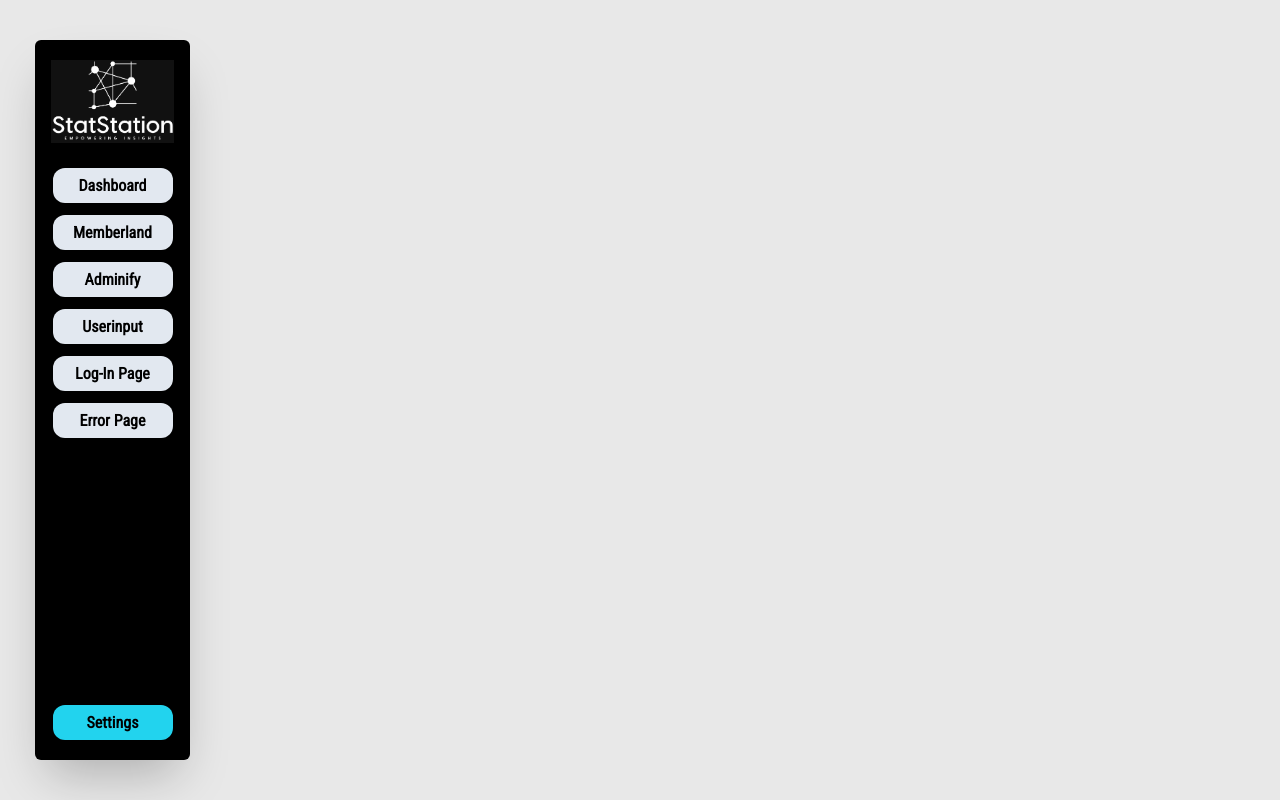
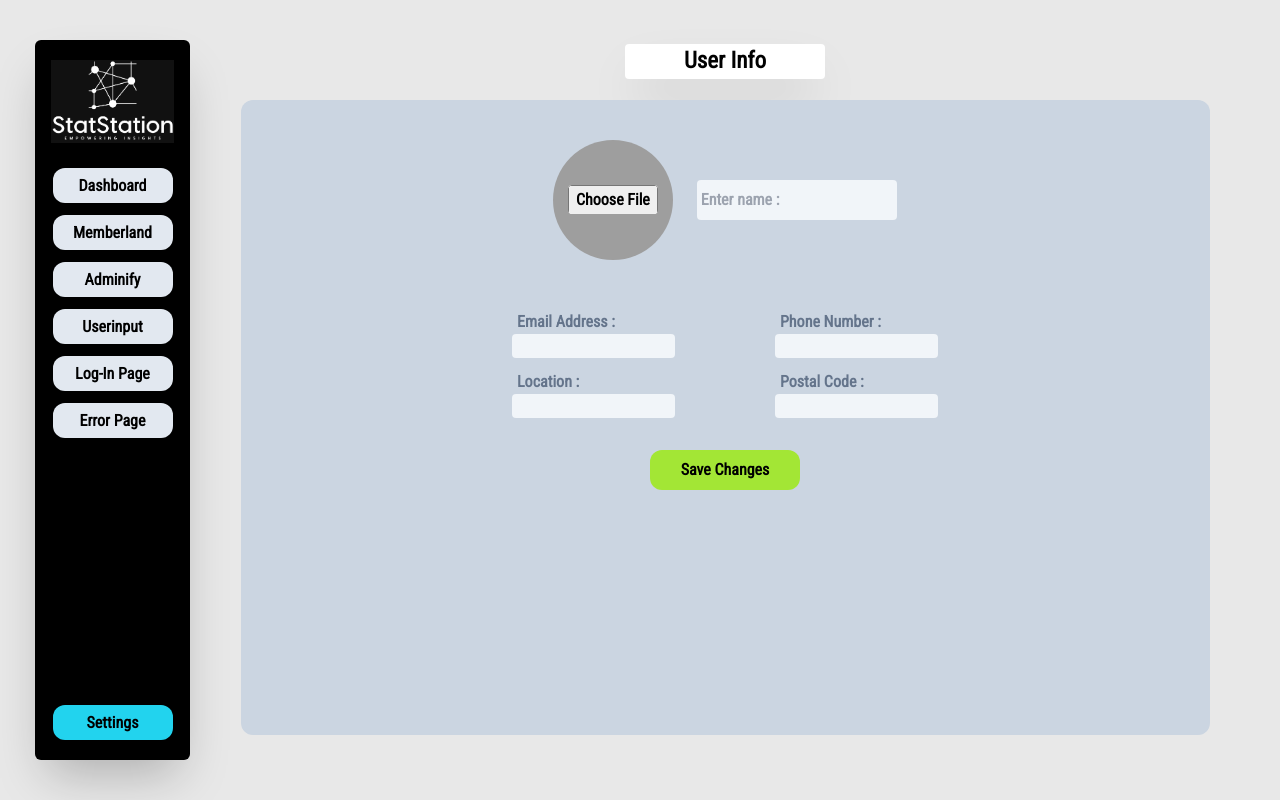
Before and after one commit to A-bdallah-mohamed/Dashboard-react-project, a React (Create React App) app: page /pages/Settings in a window 1280 px wide. Built offline with nearby package versions, Linux system fonts and the light colour scheme; grey boxes are pictures that could not be loaded.

Commit message:
Add files via upload

```diff
--- a/src/App.js
+++ b/src/App.js
@@ -45,7 +45,7 @@ const [newperson,setnewperson] = useState({
     <Route path="/pages/Userinput" element={<Userinput data={data} setdata={setdata} />} />
     <Route path="/pages/LOGIN" element={<LOGIN />} />
     <Route path="/pages/Error" element={<Error />} />
-    <Route path="/pages/Settings" element={<Settings />} />
+    <Route path="/pages/Settings" element={<Settings mainuser={mainuser} setmainuser={setmainuser}/>} />
     </Routes>
   </BrowserRouter>
   </NewpersontoaddContext.Provider>
--- a/src/compnents/overview.js
+++ b/src/compnents/overview.js
@@ -46,7 +46,7 @@ useEffect(()=> {
 
 
     <div className='font-roboto-condensed font-bold  text-[23px] justify-between flex items-center'>
-        <div>Welcome back Abdallah 👋</div>
+        <div>Welcome back {mainuser.name} 👋</div>
         <div className='flex items-center'>
         <button className='middle none center rounded-lg bg-lime-400 py-3 px-6 font-sans text-xs font-bold uppercase text-black shadow-md shadow-lime-600/20 transition-all hover:shadow-lg hover:shadow-lime-500/40 focus:opacity-[0.95] focus:shadow-none active:opacity-[0.85] active:shadow-none disabled:pointer-events-none disabled:opacity-50 disabled:shadow-none mr-[20px]'  data-ripple-light="true">Download Free</button>
         <div className='min-w-[60px] min-h-[60px] max-w-[60px] max-h-[60px] bg-slate-500 flex items-center justify-center rounded-full bg-cover' style={{backgroundImage: `url(${mainuser.img})`}}/>
@@ -130,8 +130,6 @@ useEffect(()=> {
   <Calendar onChange={onchange} value={Value}  />
 </div>
 
-
-
 </div>
 
 
--- a/src/pages/LOGIN.js
+++ b/src/pages/LOGIN.js
@@ -1,12 +1,8 @@
 import React from 'react'
-import Sidebar from '../compnents/sidebar'
-import { useEffect, useState } from 'react'
+import { useState } from 'react'
 import { FaFacebookF } from "react-icons/fa";
 import { IoLogoGoogleplus } from "react-icons/io";
 import { FaLinkedinIn } from "react-icons/fa";
-import { IoPersonCircleOutline } from "react-icons/io5";
-import { MdOutlineEmail } from "react-icons/md";
-import { IoLockClosedOutline } from "react-icons/io5";
 
 export default function LOGIN() {
 
@@ -36,7 +32,7 @@ export default function LOGIN() {
   <div className='text-6xl'>Welcome Back! </div>
     <div><br />Enter your personal details and<br />  start your journey with us</div>
   </div>
-  <div onClick={handleclick} className={isitlogin ? `overflow-hidden absolute top-[65%] left-[40%] hover:w-[165px] transition-all duration-1000 ease-in-out whitespace-nowrap bg-lime-400 border-[3px] border-white rounded-2xl w-[155px] h-[40px] hover:h-[50px] hover:bg-lime-200 cursor-pointer` : 'hover:h-[50px] overflow-hidden h-[40px] whitespace-nowrap absolute top-[65%] left-[35%] bg-lime-400 border-[3px] border-white rounded-2xl w-[250px] hover:w-[260px] transition-all duration-1000 ease-in-out hover:bg-lime-200 cursor-pointer' }>
+  <div onClick={handleclick} className={isitlogin ? `overflow-hidden absolute top-[65%] left-[41%] hover:w-[165px] transition-all duration-1000 ease-in-out whitespace-nowrap bg-lime-400 border-[3px] border-white rounded-2xl w-[155px] h-[40px] hover:h-[50px] hover:bg-lime-200 cursor-pointer` : 'hover:h-[50px] overflow-hidden h-[40px] whitespace-nowrap absolute top-[65%] left-[33%] bg-lime-400 border-[3px] border-white rounded-2xl w-[250px] hover:w-[260px] transition-all duration-1000 ease-in-out hover:bg-lime-200 cursor-pointer' }>
     <div className={isitlogin ? 'absolute top-[20%] left-[35%] transition-all duration-1000 ease-in-out' : 'top-[20%] left-[100%] absolute opacity-0 transition-all duration-1000 ease-in-out'}>Sign In</div>
     <div className={isitlogin ? 'top-[20%] right-[100%] absolute opacity-0 transition-all duration-1000 ease-in-out' : 'absolute top-[20%] right-[40%] transition-all duration-1000 ease-in-out'}>Sign Up</div>
   </div>
@@ -52,9 +48,9 @@ export default function LOGIN() {
 <div className={isitlogin ? ` px-[100px] text-center whitespace-nowrap absolute left-[-50%] transition-all duration-1000 ease-in-out` : ' px-[100px] text-center whitespace-nowrap absolute left-[-4%] transition-all duration-1000 ease-in-out'}>
 <div className='text-6xl'>Sign in to StatStation</div>
   <div className='flex items-center justify-center gap-[10px] mt-[25px]'>
-<div className='w-[50px] h-[50px] flex items-center justify-center border-[1px] border-black rounded-full'><FaFacebookF /></div>
-<div className='w-[50px] h-[50px] flex items-center justify-center border-[1px] border-black rounded-full'><IoLogoGoogleplus /></div>
-<div className='w-[50px] h-[50px] flex items-center justify-center border-[1px] border-black rounded-full'><FaLinkedinIn /></div>
+<div className='w-[50px] h-[50px] flex items-center justify-center border-[1px] border-black rounded-full hover:bg-slate-200 cursor-pointer'><FaFacebookF /></div>
+<div className='w-[50px] h-[50px] flex items-center justify-center border-[1px] border-black rounded-full hover:bg-slate-200 cursor-pointer'><IoLogoGoogleplus /></div>
+<div className='w-[50px] h-[50px] flex items-center justify-center border-[1px] border-black rounded-full hover:bg-slate-200 cursor-pointer'><FaLinkedinIn /></div>
   </div>
   <div className='mt-[20px] text-slate-400'>Or use your email accout.</div>
   <form className='flex items-center justify-center flex-col gap-[10px] mt-[10px]'>
@@ -71,9 +67,9 @@ export default function LOGIN() {
 <div className={isitlogin ? ` px-[100px] text-center whitespace-nowrap absolute right-[5%] transition-all duration-1000 ease-in-out` : ' px-[100px] text-center whitespace-nowrap absolute right-[-50%] transition-all duration-1000 ease-in-out'}>
   <div className='text-6xl'>Create Account</div>
   <div className='flex items-center justify-center gap-[10px] mt-[25px]'>
-<div className='w-[50px] h-[50px] flex items-center justify-center border-[1px] border-black rounded-full'><FaFacebookF /></div>
-<div className='w-[50px] h-[50px] flex items-center justify-center border-[1px] border-black rounded-full'><IoLogoGoogleplus /></div>
-<div className='w-[50px] h-[50px] flex items-center justify-center border-[1px] border-black rounded-full'><FaLinkedinIn /></div>
+<div className='w-[50px] h-[50px] flex items-center justify-center border-[1px] border-black rounded-full hover:bg-slate-200 cursor-pointer'><FaFacebookF /></div>
+<div className='w-[50px] h-[50px] flex items-center justify-center border-[1px] border-black rounded-full hover:bg-slate-200 cursor-pointer'><IoLogoGoogleplus /></div>
+<div className='w-[50px] h-[50px] flex items-center justify-center border-[1px] border-black rounded-full hover:bg-slate-200 cursor-pointer'><FaLinkedinIn /></div>
   </div>
   <div className='mt-[20px] text-slate-400'>Or use your email for registration.</div>
   <form className='flex items-center justify-center flex-col gap-[10px] mt-[10px]'>
--- a/src/pages/Settings.js
+++ b/src/pages/Settings.js
@@ -2,11 +2,103 @@ import React from 'react'
 import Sidebar from '../compnents/sidebar'
 import { useEffect, useState } from 'react'
 
-export default function Settings() {
+export default function Settings({mainuser,setmainuser}) {
+  useEffect(()=> {
+    console.log(mainuser)
+  },[])
+
+
+
+const [image,setimage] = useState();
+const [name,setname] = useState();
+
+const handleImageChange = (event) => {
+    const file = event.target.files[0];
+    if (file) {
+      const reader = new FileReader();
+      reader.onload = (event) => {
+        setimage(event.target.result);
+
+      };
+      reader.readAsDataURL(file);
+    }
+  };
+
+const handleuserinfodata = () => {
+  setmainuser(prevMainUser => ({
+    ...prevMainUser,
+    img: image || prevMainUser.img,
+    name: name || prevMainUser.name
+  }));
+}
+
   return (
-    <div className='flex '>
+    <div className='flex font-roboto-condensed font-semibold'>
     <Sidebar />
 
+    <div className='h-[100vh] flex items-center w-full'>
+
+    <div className='h-[89vh] w-full ml-[25px] mr-[45px] flex items-center  flex-col gap-[3%]'>
+<div className='font-roboto-condensed font-bold  text-[23px]  flex items-center justify-center'>
+    <div className='w-[200px] bg-white  rounded shadow-2xl flex items-center justify-center top-0'>User Info</div>
+</div>
+<div className='w-[95%] h-[99%] bg-slate-300 rounded-xl flex flex-col items-center'>
+
+
+
+
+
+
+
+
+<div className='flex flex-row mt-[40px] items-center gap-[20px] '>
+<div className='min-w-[120px] min-h-[120px] bg-slate-500 rounded-full mr-1 bg-cover flex items-center justify-center'
+    style={{backgroundImage:`url(${image ? image : mainuser.img})`}}
+    > <input type='file' accept='image/*' onChange={handleImageChange} multiple={false} className='w-[90px] h-[29px] bg-white flex items-center justify-center rounded hover:bg-slate-300'></input>
+    </div>
+  <input className='w-[200px] h-[40px] rounded bg-slate-100' onChange={(e) => {setname(e.target.value)}} placeholder=' Enter name : ' />
+</div>
+
+
+
+
+
+
+<div className='grid grid-cols-4 grid-rows-4 gap-x-[100px]  mt-[50px]'>
+
+<div className='col-span-2'>
+    <div className='ml-[5px] text-slate-500'>Email Address : </div>
+<input className=' bg-slate-100 rounded'/>
+</div>
+<div className='col-span-2'>
+    <div className='ml-[5px] text-slate-500'>Phone Number : </div>
+<input className=' bg-slate-100 rounded'/>
+</div>
+<div className='col-span-2'>
+    <div className='ml-[5px] text-slate-500'>Location : </div>
+<input className=' bg-slate-100 rounded'/>
+</div>
+<div className='col-span-2'>
+    <div className='ml-[5px] text-slate-500'>Postal Code : </div>
+<input className=' bg-slate-100 rounded'/>
+</div>
+<div></div>
+<div className='col-span-2 flex items-ceter justify-center mt-[20px]'>
+<button className='w-[150px] h-[40px] bg-lime-400 px-[5px] rounded-xl hover:bg-lime-600' onClick={handleuserinfodata}>Save Changes</button>
+</div>
+</div>
+
+
+
+
+</div>
+   <div>
+
+
+   </div>
+
+</div>
+</div>
     </div>
   )
 }
```
